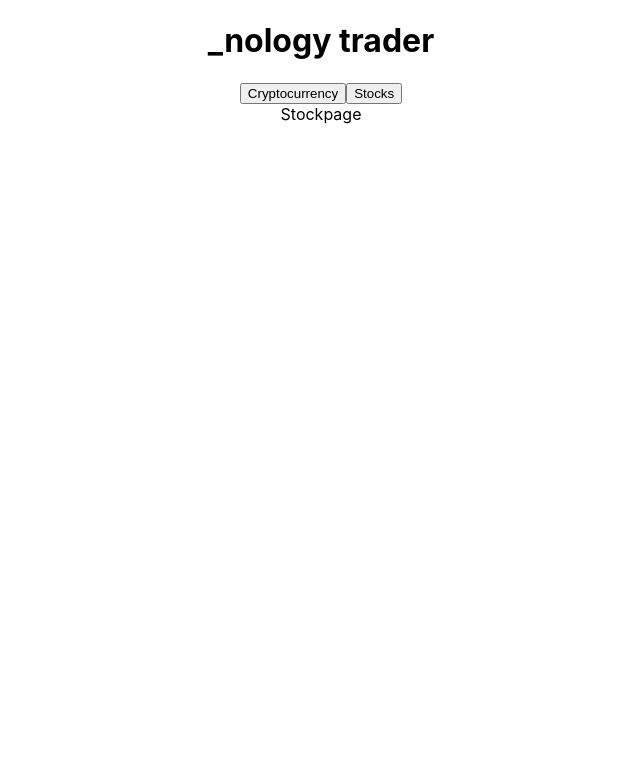
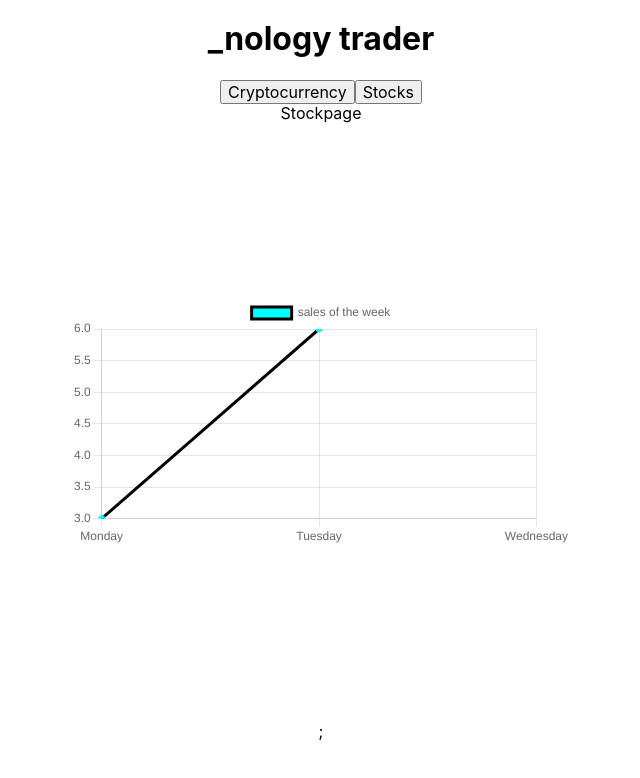
Before and after one commit to Alan-day/crypto-tracker, a React (Create React App) app: page / in a window 1280 px wide. Shown: the top 778 px of the page, without its empty margins (319-959 px from the left). Built offline with nearby package versions, Linux system fonts and the light colour scheme.

Commit message:
initial graph using mock data completed

```diff
--- a/package.json
+++ b/package.json
@@ -6,7 +6,9 @@
     "@testing-library/jest-dom": "^5.17.0",
     "@testing-library/react": "^13.4.0",
     "@testing-library/user-event": "^13.5.0",
+    "chart.js": "^4.3.2",
     "react": "^18.2.0",
+    "react-chartjs-2": "^5.2.0",
     "react-dom": "^18.2.0",
     "react-router-dom": "^6.14.2",
     "react-scripts": "5.0.1",
--- a/public/index.html
+++ b/public/index.html
@@ -10,7 +10,10 @@
       content="Web site created using create-react-app"
     />
 
-
+    <link
+      rel="stylesheet"
+      href="https://cdnjs.cloudflare.com/ajax/libs/normalize/8.0.1/normalize.min.css"
+    />
     <link rel="manifest" href="%PUBLIC_URL%/manifest.json" />
 
     <title>React App</title>
@@ -18,6 +21,5 @@
   <body>
     <noscript>You need to enable JavaScript to run this app.</noscript>
     <div id="root"></div>
-
   </body>
 </html>
--- a/src/App.jsx
+++ b/src/App.jsx
@@ -1,4 +1,4 @@
-import "./App.css";
+import "./App.scss";
 import { useState } from "react";
 import { BrowserRouter as Router, Route, Routes, Link } from "react-router-dom";
 import Pageswitch from "./Pageswitch/Pageswitch";
--- a/src/App.css
+++ b/src/App.scss
@@ -1,3 +1,8 @@
+.html,
+body {
+  margin: 0;
+}
+
 .App {
   text-align: center;
 }
--- a/src/Graph/Graph.jsx
+++ b/src/Graph/Graph.jsx
@@ -0,0 +1,59 @@
+import React from "react";
+import { Line } from "react-chartjs-2";
+import "./Graph.scss";
+import {
+  Chart as chartjs,
+  LineElement,
+  CategoryScale, // x axis
+  LinearScale, // y axis
+  PointElement,
+  Legend,
+} from "chart.js";
+
+chartjs.register(
+  LineElement,
+  CategoryScale, // x axis
+  LinearScale, // y axis
+  PointElement,
+  Legend
+);
+
+const Graph = () => {
+  const data = {
+    labels: ["Monday", "Tuesday", "Wednesday"],
+    datasets: [
+      {
+        label: "sales of the week",
+        data: [3, 6, 9],
+        backgroundColor: "aqua",
+        borderColor: "black",
+        pointBorderColor: "aqua",
+        fill: true,
+        tension: 0.4,
+      },
+    ],
+  };
+
+  const options = {
+    plugins: {
+      legend: true,
+    },
+
+    scales: {
+      y: {
+        min: 3,
+        max: 6,
+      },
+    },
+  };
+
+  return (
+    <>
+      <div className="graph-container">
+        <Line data={data} options={options}></Line>
+      </div>
+    </>
+  );
+};
+
+export default Graph;
--- a/src/Graph/Graph.scss
+++ b/src/Graph/Graph.scss
@@ -0,0 +1,7 @@
+.graph-container {
+  display: flex;
+  align-items: center;
+  justify-self: center;
+  width: 500px;
+  height: 600px;
+}
--- a/src/pages/Stockpage/Stockpage.jsx
+++ b/src/pages/Stockpage/Stockpage.jsx
@@ -1,7 +1,14 @@
 import React from "react";
+import Graph from "../../Graph/Graph";
+import "./Stockpage.scss"
+
+
 
 const Stockpage = () => {
-  return <div>Stockpage</div>;
+  return <div>Stockpage
+
+  <Graph />;
+  </div>;
 };
 
 export default Stockpage;
--- a/src/pages/Stockpage/Stockpage.scss
+++ b/src/pages/Stockpage/Stockpage.scss
@@ -0,0 +1,4 @@
+.html,
+body {
+  margin: 0;
+}
```
Also changed, not shown: 1 other file (tests, documents, lock files or other folders).
